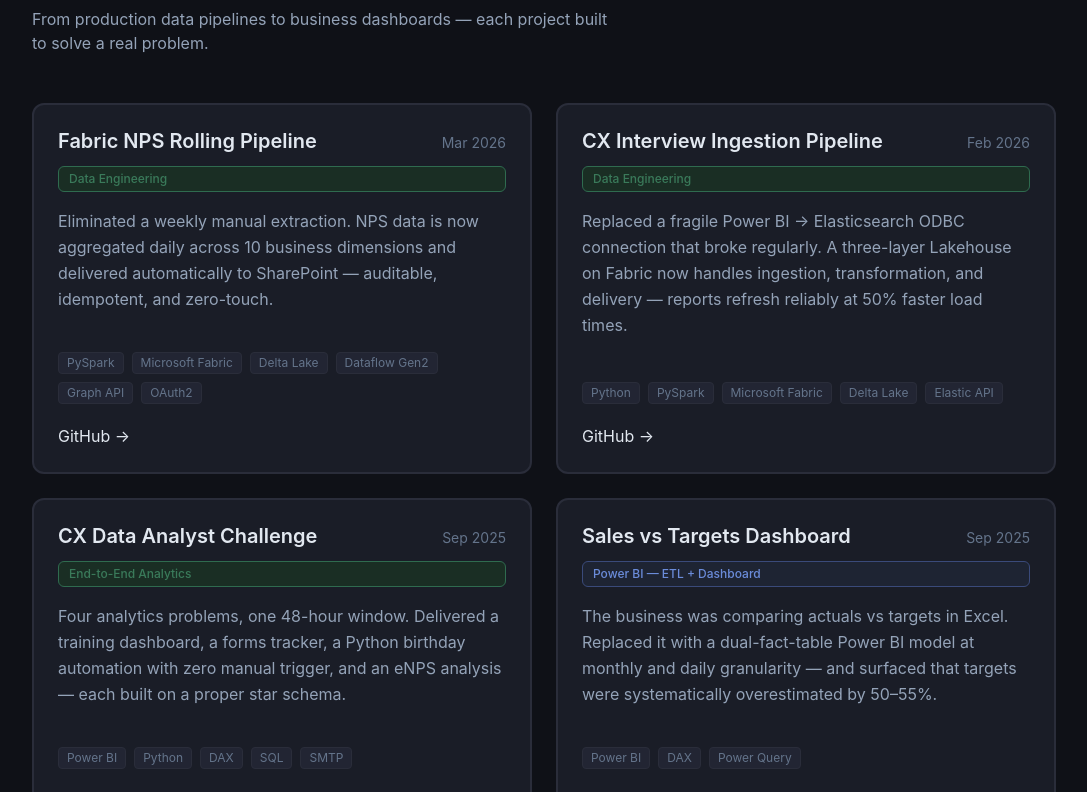
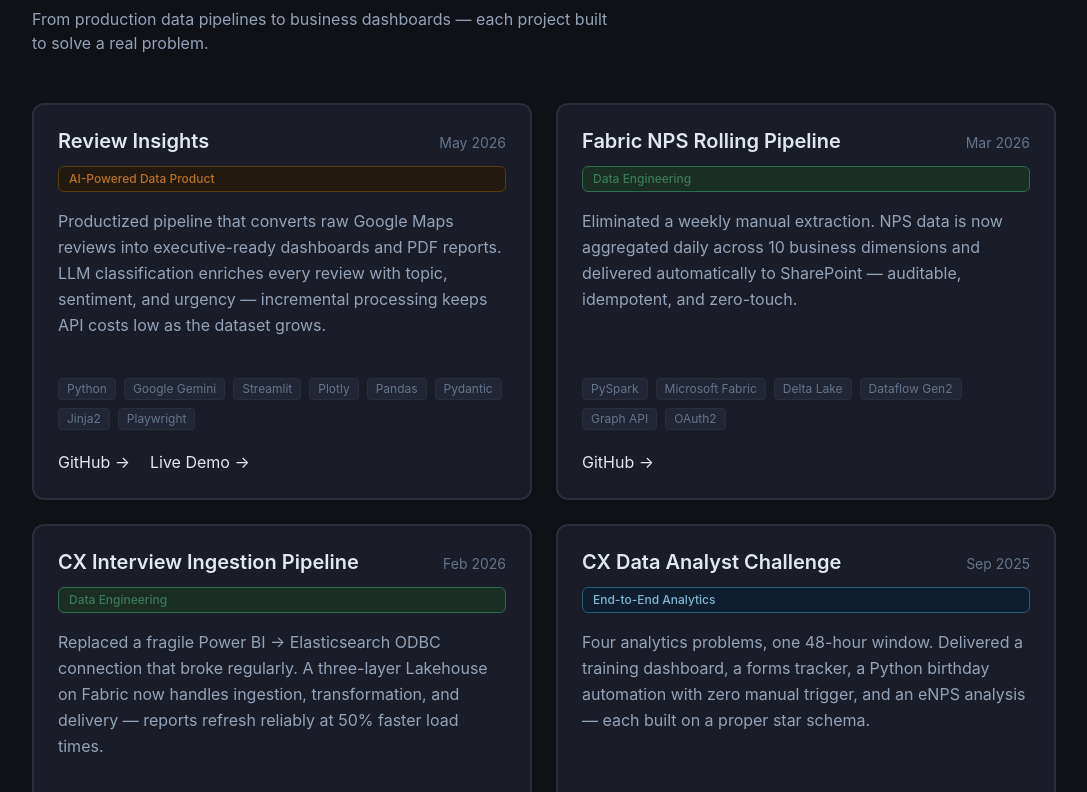
Before and after one commit to joacoferrer00/my-portfolio, a React (Vite) app: page / in a window 1280 px wide. Shown: the part 1780-2572 px from the top of the page, without its empty margins (96-1183 px from the left). Built offline with nearby package versions, Linux system fonts and the light colour scheme.

Commit message:
Add Review Insights project and refine project tags and featured layout

```diff
--- a/src/components/ProjectCard.jsx
+++ b/src/components/ProjectCard.jsx
@@ -1,12 +1,13 @@
 const typeColors = {
   'Data Engineering': 'bg-[#1a2e24] text-[#3A7A5A] border-[#2F6B4F]',
-  'End-to-End Analytics': 'bg-[#1a2e24] text-[#3A7A5A] border-[#2F6B4F]',
+  'End-to-End Analytics': 'bg-[#0f1e2e] text-[#7eb8d4] border-[#2a5a7a]',
   'Power BI — ETL + Dashboard': 'bg-[#1e2433] text-[#6b8cda] border-[#3a4a7a]',
   'Power BI — Commercial Analytics': 'bg-[#1e2433] text-[#6b8cda] border-[#3a4a7a]',
   'Power BI — Marketing Analytics': 'bg-[#1e2433] text-[#6b8cda] border-[#3a4a7a]',
-  'Power BI — Personal Project': 'bg-[#222533] text-[#94a3b8] border-[#2a2d3a]',
+  'Power BI — Personal Project': 'bg-[#1e2433] text-[#6b8cda] border-[#3a4a7a]',
   'Exploratory Data Analysis': 'bg-[#2a1e33] text-[#a78bda] border-[#4a3a7a]',
   'AI & Machine Learning': 'bg-[#221a0e] text-[#b8702a] border-[#5a3a10]',
+  'AI-Powered Data Product': 'bg-[#221a0e] text-[#b8702a] border-[#5a3a10]',
   'Data Engineering + Visualization': 'bg-[#1a2e24] text-[#3A7A5A] border-[#2F6B4F]',
 }
 
@@ -127,6 +128,7 @@
           ))}
         </div>
 
+        <div className="flex items-center gap-5">
           <a
             href={project.repo}
             target="_blank"
@@ -136,6 +138,18 @@
           >
             GitHub →
           </a>
+          {project.demo && (
+            <a
+              href={project.demo}
+              target="_blank"
+              rel="noopener noreferrer"
+              onClick={(e) => e.stopPropagation()}
+              className="text-base text-[#e2e8f0] hover:text-[#3A7A5A] active:text-[#2F6B4F] transition-colors duration-200"
+            >
+              Live Demo →
+            </a>
+          )}
+        </div>
       </div>
     </article>
   )
--- a/src/data/projects.js
+++ b/src/data/projects.js
@@ -1,4 +1,24 @@
 export const projects = [
+  {
+    id: 'review-insights',
+    title: 'Review Insights',
+    date: 'May 2026',
+    type: 'AI-Powered Data Product',
+    tools: ['Python', 'Google Gemini', 'Streamlit', 'Plotly', 'Pandas', 'Pydantic', 'Jinja2', 'Playwright'],
+    summary:
+      'Productized pipeline that converts raw Google Maps reviews into executive-ready dashboards and PDF reports. LLM classification enriches every review with topic, sentiment, and urgency — incremental processing keeps API costs low as the dataset grows.',
+    highlights: [
+      'Five-stage pipeline: ingestion → cleaning → LLM classification → aggregation → dashboard/report',
+      'Incremental processing: only new reviews are classified, minimizing Gemini API calls on reruns',
+      'Google Gemini 2.5 Flash across 3 stages: topic classification, metric enrichment, and executive report generation',
+      'Executive PDF reports (5–8 pages) generated via Jinja2 + Playwright — client-ready without manual formatting',
+      'Multi-client YAML config: deploy to a new business without modifying code',
+    ],
+    repo: 'https://github.com/joacoferrer00/review-insights',
+    demo: 'https://review-insights-audit.streamlit.app?client=wegmans',
+    image: null,
+    featured: true,
+  },
   {
     id: 'fabric-nps-rolling-pipeline',
     title: 'Fabric NPS Rolling Pipeline',
@@ -68,7 +88,7 @@
     ],
     repo: 'https://github.com/joacoferrer00/powerbi_sales_vs_targets',
     image: null,
-    featured: true,
+    featured: false,
   },
   {
     id: 'cs50-ai-python',
```
Lines whose indentation alone changed are shown as unchanged.
